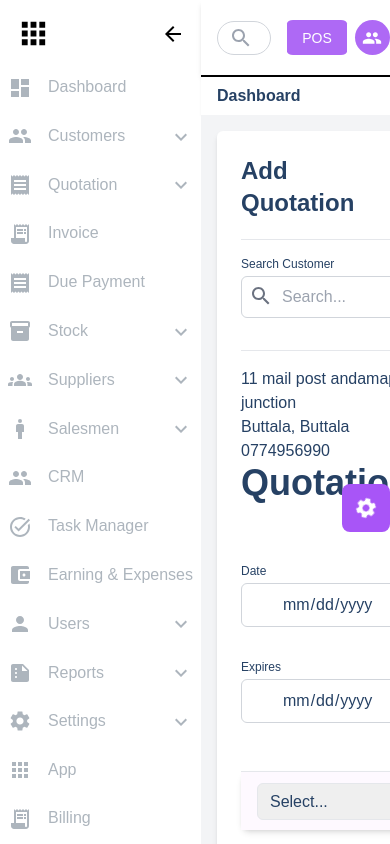
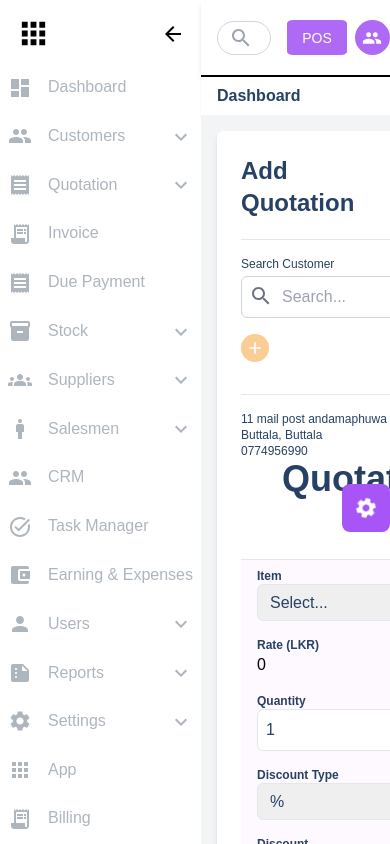
Before and after one commit to ChaminduNevandith/Invoice-System, a React (Vite) app: page /add-quotation in a window 390 px wide. Built offline with nearby package versions, Linux system fonts and the light colour scheme.

Commit message:
Make page responsive

```diff
--- a/src/Pages/Quotations/AddQuotation/AddQuotation.jsx
+++ b/src/Pages/Quotations/AddQuotation/AddQuotation.jsx
@@ -1,4 +1,4 @@
-import React from 'react'
+import React from 'react';
 import { Add, ArrowBack, Search, Delete } from '@mui/icons-material';
 import { Tooltip } from '@mui/material';
 
@@ -14,8 +14,8 @@ function AddQuotation() {
 </div>
 <hr className="bg-black mb-4" />
 
-        <div className="flex items-end space-x-4 mb-8">
-          <div className="relative">
+<div className="flex flex-col sm:flex-row items-start sm:items-end sm:space-x-4 mb-8">
+  <div className="relative w-[250px] sm:w-[300px]">
     <label className="block text-[#264164] mb-1 text-xs">Search Customer</label>
     <input
       type="text"
@@ -25,13 +25,14 @@ function AddQuotation() {
     <Search className="absolute top-7 left-2 text-gray-500" />
   </div>
 
-          <button className="w-[28px] h-[28px] 2xl:w-[40px] 2xl:h-[40px] xl:w-[40px] xl:h-[40px] lg:w-[30px] lg:h-[30px] sm:w-[28px] sm:h-[28px] md:w-[28px] md:h-[28px] rounded-full bg-[#F9CD94] text-white hover:bg-[#FFA93A] flex items-center justify-center">
+  <button className="w-[28px] h-[28px] 2xl:w-[40px] 2xl:h-[40px] xl:w-[40px] xl:h-[40px] lg:w-[30px] lg:h-[30px] sm:w-[28px] sm:h-[28px] md:w-[28px] md:h-[28px] mt-4 sm:mt-0 sm:ml-4 rounded-full bg-[#F9CD94] text-white hover:bg-[#FFA93A] flex items-center justify-center">
     <Add fontSize="small" />
   </button>
 </div>
+
         <hr className="bg-black mb-4" />
 
-        <div className="flex flex-col md:flex-row justify-between mb-8 text-[#264164]">
+        <div className="flex flex-col md:flex-row justify-between mb-8 text-[#264164]  text-xs sm:text-xs md:text-sm lg:text-base xl:text-lg 2xl:text-sm xxl:text-lg">
           <div>
             <div>11 mail post andamaphuwa junction</div>
             <div>Buttala, Buttala</div>
@@ -39,32 +40,16 @@ function AddQuotation() {
           </div>
 
           <div>
-            <div className="text-4xl font-semibold">Quotation</div>
+            <div className="text-4xl font-semibold text-right">Quotation</div>
             <div className="text-xl text-gray-500 text-right">#INV1004</div>
           </div>
         </div>
 
-        <div className="flex flex-col md:flex-row space-y-4 md:space-y-0 md:space-x-4 mb-8">
-          <div>
-            <label className="block text-[#264164] mb-1 text-xs">Date</label>
-            <input
-              type="date"
-              className="text-[#264164] pl-10 p-2 border rounded-md w-[230px] border-gray-300 focus:ring-2 focus:ring-blue-500 transition-all duration-200 focus:ring-purple-500 focus:ring-opacity-50 hover:ring-2 hover:ring-blue-300 hover:ring-opacity-50 mb-4"
-            />
-          </div>
-          <div>
-            <label className="block text-[#264164] mb-1 text-xs">Expires</label>
-            <input
-              type="date"
-              className="text-[#264164] pl-10 p-2 border rounded-md w-[230px]  border-gray-300 focus:ring-2 focus:ring-blue-500 transition-all duration-200 focus:ring-purple-500 focus:ring-opacity-50 hover:ring-2 hover:ring-blue-300 hover:ring-opacity-50 mb-4"
-            />
-          </div>
-        </div>
-
-        {/* Table */}
+        {/* Responsive Table */}
+        <div className="overflow-x-auto">
           <table className="min-w-full bg-white shadow-md rounded-lg">
             <thead>
-            <tr className="bg-[#F2F1F1] text-white text-left">
+              <tr className="bg-[#F2F1F1] text-white text-left hidden md:table-row">
                 <th className="py-2 px-4 text-[#264164]">Item</th>
                 <th className="py-2 px-4 text-[#264164]">Rate (LKR)</th>
                 <th className="py-2 px-4 text-[#264164]">Quantity</th>
@@ -75,39 +60,50 @@ function AddQuotation() {
               </tr>
             </thead>
             <tbody>
-            <tr className="border-t bg-[#FEF9FF] ">
-              <td className="py-2 px-4">
-                <select className="border rounded-md p-2 w-[150px] text-[#264164] hover:ring-2 hover:ring-blue-300 hover:ring-opacity-50">
+              <tr className="border-t bg-[#FEF9FF] block md:table-row mb-4 md:mb-0">
+                <td className="py-2 px-4 block md:table-cell">
+                  <div className="md:hidden text-[#264164] font-semibold text-xs sm:text-xs md:text-sm lg:text-base xl:text-lg 2xl:text-sm xxl:text-lg">Item</div>
+                  <select className="border rounded-md p-2 w-full text-[#264164] hover:ring-2 hover:ring-blue-300 hover:ring-opacity-50">
                     <option>Select...</option>
                     <option>Item 1</option>
                     <option>Item 2</option>
                   </select>
                 </td>
-              <td className="py-2 px-4 text-[#264164]">0</td>
-              <td className="py-2 px-4">
+                <td className="py-2 px-4 block md:table-cell">
+                  <div className="md:hidden text-[#264164] font-semibold text-xs sm:text-xs md:text-sm lg:text-base xl:text-lg 2xl:text-sm xxl:text-lg">Rate (LKR)</div>
+                  0
+                </td>
+                <td className="py-2 px-4 block md:table-cell">
+                  <div className="md:hidden text-[#264164] font-semibold text-xs sm:text-xs md:text-sm lg:text-base xl:text-lg 2xl:text-sm xxl:text-lg">Quantity</div>
                   <input
                     type="number"
                     defaultValue="1"
-                  className="border rounded-md p-2 w-[150px] text-[#264164] hover:ring-2 hover:ring-blue-300 hover:ring-opacity-50"
+                    className="border rounded-md p-2 w-full text-[#264164] hover:ring-2 hover:ring-blue-300 hover:ring-opacity-50"
                     min="0"
                   />
                 </td>
-              <td className="py-2 px-4">
-                <select className="border rounded-md p-2 w-[150px] text-[#264164] hover:ring-2 hover:ring-blue-300 hover:ring-opacity-50">
+                <td className="py-2 px-4 block md:table-cell">
+                  <div className="md:hidden text-[#264164] font-semibold text-xs sm:text-xs md:text-sm lg:text-base xl:text-lg 2xl:text-sm xxl:text-lg">Discount Type</div>
+                  <select className="border rounded-md p-2 w-full text-[#264164] hover:ring-2 hover:ring-blue-300 hover:ring-opacity-50 ">
                     <option>%</option>
                     <option>Amount</option>
                   </select>
                 </td>
-              <td className="py-2 px-4">
+                <td className="py-2 px-4 block md:table-cell">
+                  <div className="md:hidden text-[#264164] font-semibold text-xs sm:text-xs md:text-sm lg:text-base xl:text-lg 2xl:text-sm xxl:text-lg ">Discount</div>
                   <input
                     type="number"
                     defaultValue="0"
-                  className="border rounded-md p-2 w-[150px] text-[#264164] hover:ring-2 hover:ring-blue-300 hover:ring-opacity-50"
+                    className="border rounded-md p-2 w-full text-[#264164] hover:ring-2 hover:ring-blue-300 hover:ring-opacity-50"
                     min="0"
                   />
                 </td>
-              <td className="py-2 px-4 text-[#264164]">0.00</td>
-              <td className="py-2 px-4">
+                <td className="py-2 px-4 block md:table-cell">
+                  <div className="md:hidden text-[#264164] font-semibold text-xs sm:text-xs md:text-sm lg:text-base xl:text-lg 2xl:text-sm xxl:text-lg">Total (LKR)</div>
+                  0.00
+                </td>
+                <td className="py-2 px-4 block md:table-cell">
+                <div className="md:hidden text-[#264164] font-semibold text-xs sm:text-xs md:text-sm lg:text-base xl:text-lg 2xl:text-sm xxl:text-lg">Action</div>
                   <Tooltip title="Delete" placement="top" arrow>
                     <button className="w-[28px] h-[28px] 2xl:w-[40px] 2xl:h-[40px] xl:w-[40px] xl:h-[40px] lg:w-[30px] lg:h-[30px] sm:w-[28px] sm:h-[28px] md:w-[28px] md:h-[28px] rounded-full bg-[#CC7FFF] text-white hover:bg-[#AE69F5]">
                       <Delete fontSize="small" />
@@ -117,10 +113,11 @@ function AddQuotation() {
               </tr>
             </tbody>
           </table>
+        </div>
 
         <div className="flex space-x-4 mt-4 mb-6">
-          <button className="border border-gray-300 text-gray-500 p-2 rounded-md hover:ring-2 hover:ring-blue-300 hover:ring-opacity-50">+ Add New Product Category</button>
-          <button className="border border-gray-300 text-gray-500 p-2 rounded-md hover:ring-2 hover:ring-blue-300 hover:ring-opacity-50">+ Add New Item</button>
+          <button className="border border-gray-300 text-gray-500 p-2 rounded-md hover:ring-2 hover:ring-blue-300 hover:ring-opacity-50  text-xs sm:text-xs md:text-sm lg:text-base xl:text-lg 2xl:text-sm xxl:text-lg">+ Add New Product Category</button>
+          <button className="border border-gray-300 text-gray-500 p-2 rounded-md hover:ring-2 hover:ring-blue-300 hover:ring-opacity-50  text-xs sm:text-xs md:text-sm lg:text-base xl:text-lg 2xl:text-sm xxl:text-lg">+ Add New Item</button>
         </div>
 
         <div>
@@ -134,39 +131,36 @@ function AddQuotation() {
 
         <div className="flex justify-end">
   {/* Right-side Total and Discount Section */}
-        <div className="w-[500px] bg-gray-50 p-6 rounded-md shadow-md space-y-4 ">
+  <div className="w-full md:w-[500px] bg-gray-50 p-4 md:p-6 rounded-md shadow-md space-y-4">
     <div className="flex justify-between">
-            <span className="text-lg text-[#264164]">Subtotal</span>
-            <span className="text-lg text-[#264164]">(LKR) 0.00</span>
+      <span className="text-base md:text-lg text-[#264164] text-xs sm:text-xs md:text-sm lg:text-base xl:text-lg 2xl:text-sm xxl:text-lg">Subtotal</span>
+      <span className="text-base md:text-lg text-[#264164] text-xs sm:text-xs md:text-sm lg:text-base xl:text-lg 2xl:text-sm xxl:text-lg">(LKR) 0.00</span>
     </div>
-            <div className="flex justify-between">
-            <span className="text-lg text-[#264164]">Discount</span>
+    <div className="flex justify-between items-center">
+      <span className="text-base md:text-lg text-[#264164] text-xs sm:text-xs md:text-sm lg:text-base xl:text-lg 2xl:text-sm xxl:text-lg p-1">Discount</span>
       <div className="flex space-x-2">
         <input
           type="number"
-                defaultValue="0"
-                className="border rounded-md p-2 w-[100px] text-[#264164] hover:ring-2 hover:ring-blue-300 hover:ring-opacity-50"
-                min="0"
+          placeholder="Discount"
+          className="w-[80px] md:w-[100px] p-1 md:p-2 border rounded-md border-gray-300 focus:ring-2 focus:ring-blue-500 transition-all duration-200 focus:ring-opacity-50 hover:ring-2 hover:ring-blue-300 hover:ring-opacity-50"
         />
-                <select className="border rounded-md p-2 text-[#264164] w-[80px] hover:ring-2 hover:ring-blue-300 hover:ring-opacity-50">
+        <select className="border rounded-md p-1 md:p-2 w-[60px] md:w-[80px] text-[#264164] hover:ring-2 hover:ring-blue-300 hover:ring-opacity-50">
           <option>%</option>
           <option>Amount</option>
         </select>
       </div>
     </div>
-            <div className="flex justify-between">
-            <span className="text-lg text-[#264164]">Total</span>
-            <span className="text-lg text-[#264164]">(LKR) 0.00</span>
-            </div>
-
-            <button className="w-full bg-purple-500 text-white p-2 rounded-md hover:bg-purple-600">
-            Save
-            </button>
+    <hr />
+    <div className="flex justify-between ">
+      <span className="text-base md:text-lg text-[#264164]">Total</span>
+      <span className="text-base md:text-lg text-[#264164]">(LKR) 0.00</span>
     </div>
   </div>
 </div>
+
       </div>
-  )
+    </div>
+  );
 }
 
 export default AddQuotation;
```
Lines whose indentation alone changed are shown as unchanged.
